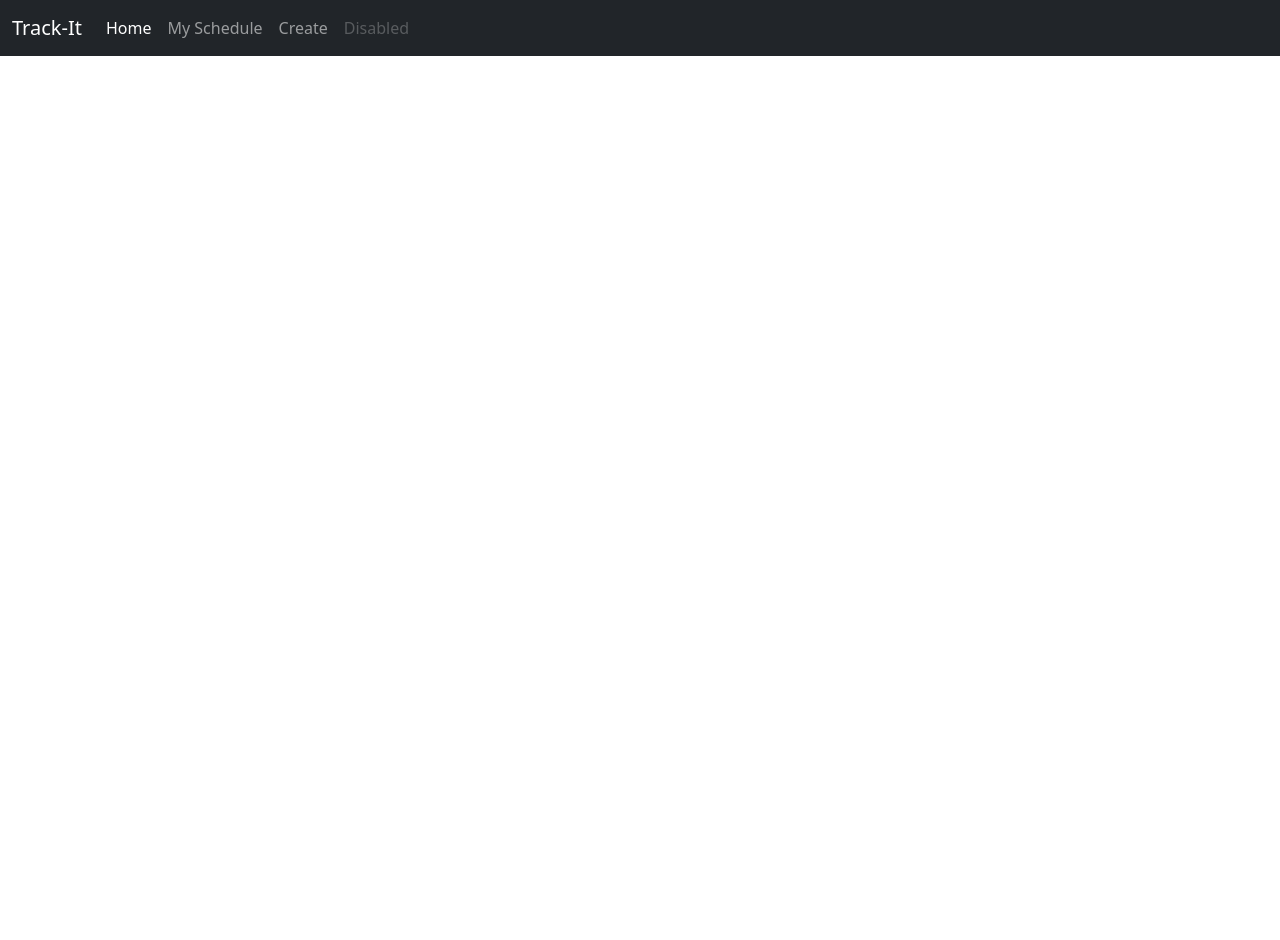
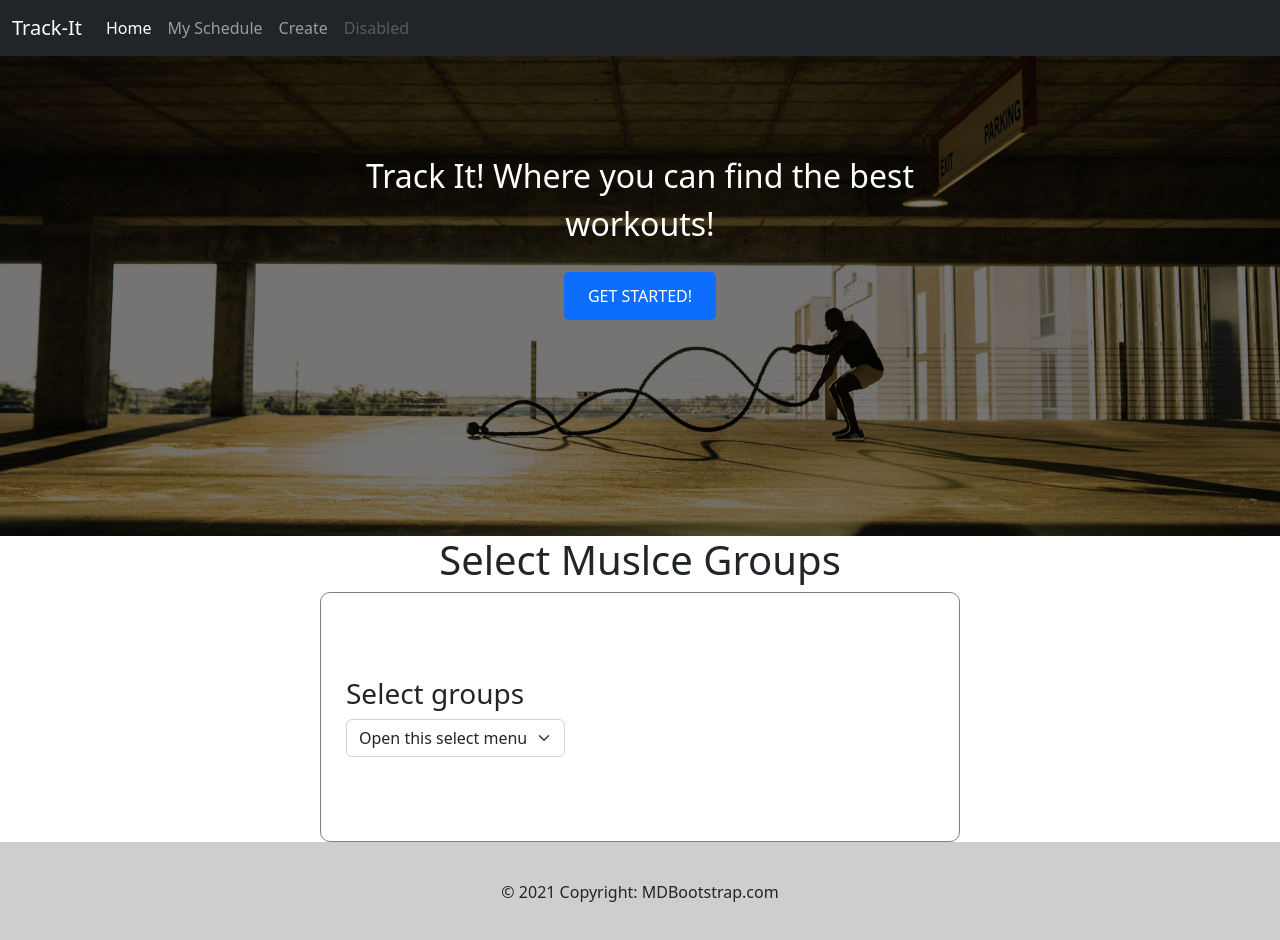
Before and after one commit to ericsolomonjs/TrackIt, a React (Create React App) app in the folder frontend/: page /create in a window 1280 px wide. Before the commit the page ends 800 px from the top, so only its background shows below. Built offline with nearby package versions, Linux system fonts and the light colour scheme.

Commit message:
started create a workout page

```diff
--- a/frontend/src/App.js
+++ b/frontend/src/App.js
@@ -6,6 +6,7 @@ import Home from "./components/Home";
 import { BrowserRouter, Routes, Route } from "react-router-dom";
 import "./App.css";
 import NavBar from "./components/NavBar";
+import Create from "./components/Create";
 
 function App() {
   return (
@@ -18,6 +19,7 @@ function App() {
           <Route path="/schedule" element={<WeeklySchedule />}></Route>
           <Route path="/main" element={<SignedIn />}></Route>
           <Route path="/home" element={<Home />}></Route>
+          <Route path="/create" element={<Create />}></Route>
         </Routes>
       </BrowserRouter>
     </div>
--- /dev/null
+++ b/frontend/src/components/Create.js
@@ -0,0 +1,34 @@
+import React from "react";
+import "../styles/Create.css";
+import "../styles/main.css";
+import Footer from "./Footer";
+import Header from "./Header";
+
+export default function Create() {
+  return (
+    <div>
+      <Header />
+      <h1>Select Muslce Groups</h1>
+      <div className="create-container">
+        <div className="create-workout">
+          <div>
+            <form action="">
+              <h3>Select groups</h3>
+              <select
+                className="form-select"
+                aria-label="Default select example"
+              >
+                <option selected>Open this select menu</option>
+                <option value="Arms">One</option>
+                <option value="Legs">Two</option>
+                <option value="Abs">Three</option>
+                <option value="Chest">Three</option>
+              </select>
+            </form>
+          </div>
+        </div>
+      </div>
+      <Footer />
+    </div>
+  );
+}
--- a/frontend/src/components/Footer.js
+++ b/frontend/src/components/Footer.js
@@ -1,5 +1,5 @@
 import React from "react";
-import "../styles/Footer.css";
+import "../styles/main.css";
 
 export default function Footer() {
   return <div className="footer">© 2021 Copyright: MDBootstrap.com</div>;
--- /dev/null
+++ b/frontend/src/components/Header.js
@@ -0,0 +1,15 @@
+import React from "react";
+
+export default function Header() {
+  return (
+    <header>
+      <div class="img-container">
+        <img className="home-img" src="workout1.jpeg" alt="Snow" />
+        <p className="heading-comment">
+          Track It! Where you can find the best workouts!
+        </p>
+        <button class="btn btn-primary">GET STARTED!</button>
+      </div>
+    </header>
+  );
+}
--- a/frontend/src/components/Home.js
+++ b/frontend/src/components/Home.js
@@ -1,19 +1,13 @@
 import React from "react";
 import "../styles/Home.css";
+import "../styles/main.css";
 import Footer from "./Footer";
+import Header from "./Header";
 
 export default function Home() {
   return (
     <div>
-      <header>
-        <div class="img-container">
-          <img className="home-img" src="workout1.jpeg" alt="Snow" />
-          <p className="heading-comment">
-            Track It! Where you can find the best workouts!
-          </p>
-          <button class="btn btn-primary">GET STARTED!</button>
-        </div>
-      </header>
+      <Header />
       <section>
         <div className="section1-container">
           <img className="home-img2" src="workout2.jpg" alt="" />
--- /dev/null
+++ b/frontend/src/styles/Create.css
@@ -0,0 +1,17 @@
+.create-workout {
+  border: 1px solid grey;
+  border-radius: 10px;
+  width: 50%;
+  height: 250px;
+  display: flex;
+  align-items: center;
+  padding: 25px;
+}
+
+.create-container {
+  width: 100%;
+  height: 250px;
+  display: flex;
+  justify-content: center;
+  align-items: center;
+}
--- a/frontend/src/styles/Footer.css
+++ /dev/null
@@ -1,8 +0,0 @@
-.footer {
-  height: 100px;
-  width: 100%;
-  display: flex;
-  justify-content: center;
-  align-items: center;
-  background-color: rgb(206, 206, 206);
-}
--- a/frontend/src/styles/Home.css
+++ b/frontend/src/styles/Home.css
@@ -1,43 +1,3 @@
-.img-container {
-  position: relative;
-}
-
-.home-img {
-  width: 100%;
-  height: 60vh;
-  object-fit: cover;
-}
-
-.img-container .btn {
-  position: absolute;
-  top: 50%;
-  left: 50%;
-  transform: translate(-50%, -50%);
-  -ms-transform: translate(-50%, -50%);
-  color: white;
-  font-size: 16px;
-  padding: 12px 24px;
-  border: none;
-  cursor: pointer;
-  border-radius: 5px;
-}
-
-.img-container .heading-comment {
-  position: absolute;
-  top: 30%;
-  left: 50%;
-  transform: translate(-50%, -50%);
-  -ms-transform: translate(-50%, -50%);
-  color: white;
-  font-size: 16px;
-  padding: 12px 24px;
-  border: none;
-  cursor: pointer;
-  border-radius: 5px;
-  font-size: 2rem;
-  text-align: center;
-}
-
 .home-img2 {
   width: 50%;
   height: 50%;
--- a/frontend/src/styles/main.css
+++ b/frontend/src/styles/main.css
@@ -0,0 +1,48 @@
+.img-container {
+  position: relative;
+}
+
+.home-img {
+  width: 100%;
+  height: 60vh;
+  object-fit: cover;
+}
+
+.img-container .btn {
+  position: absolute;
+  top: 50%;
+  left: 50%;
+  transform: translate(-50%, -50%);
+  -ms-transform: translate(-50%, -50%);
+  color: white;
+  font-size: 16px;
+  padding: 12px 24px;
+  border: none;
+  cursor: pointer;
+  border-radius: 5px;
+}
+
+.img-container .heading-comment {
+  position: absolute;
+  top: 30%;
+  left: 50%;
+  transform: translate(-50%, -50%);
+  -ms-transform: translate(-50%, -50%);
+  color: white;
+  font-size: 16px;
+  padding: 12px 24px;
+  border: none;
+  cursor: pointer;
+  border-radius: 5px;
+  font-size: 2rem;
+  text-align: center;
+}
+
+.footer {
+  height: 100px;
+  width: 100%;
+  display: flex;
+  justify-content: center;
+  align-items: center;
+  background-color: rgb(206, 206, 206);
+}
```
